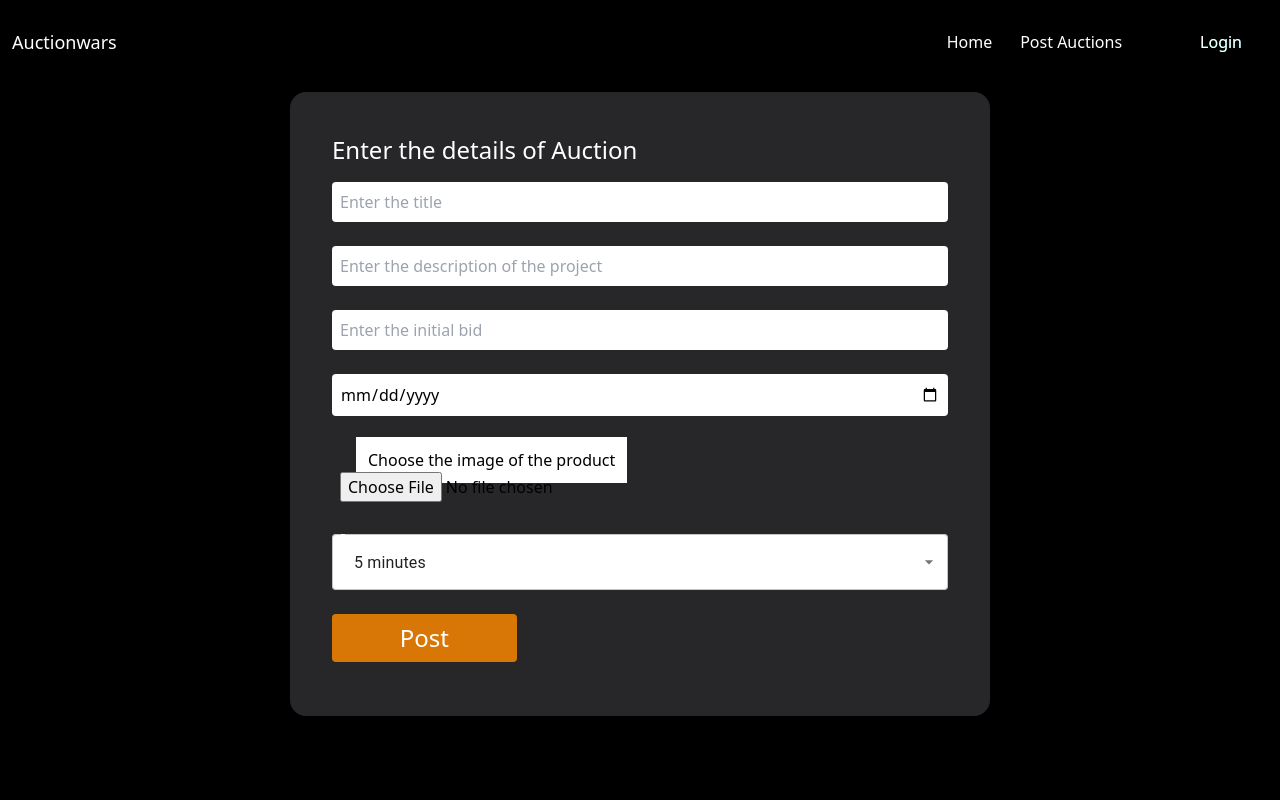
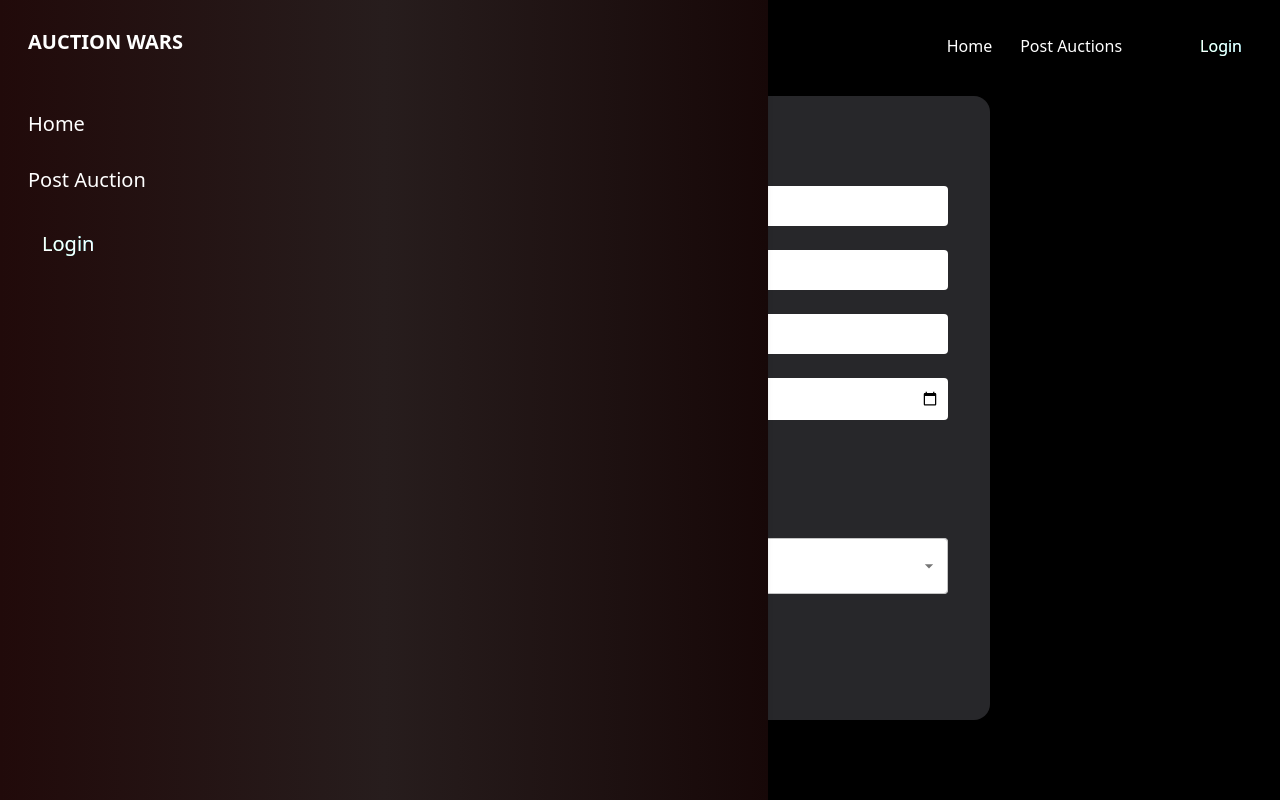
Before and after one commit to sinEscanor/Auction-Wars, a React (Vite) app: page /auction/post in a window 1280 px wide. Built offline with nearby package versions, Linux system fonts and the light colour scheme.

Commit message:
resposive fixes

```diff
--- /dev/null
+++ b/src/component/MobileNav.tsx
@@ -0,0 +1,55 @@
+import React from 'react'
+import { Link } from 'react-router-dom'
+import { useSelector } from 'react-redux'
+import { useNavigate } from 'react-router-dom'
+interface VisibleI{
+    isVisible: boolean,
+    setIsVisible: React.Dispatch<React.SetStateAction<boolean>>;
+
+}
+
+const MobileNav: React.FC<VisibleI> = ({isVisible, setIsVisible}) => {
+    const navigate = useNavigate()
+    const user = useSelector((state : any)=>state.Authenticate.user)
+  return (
+    <div
+      className={`fixed w-full inset-0 bg-black bg-opacity-50  duration-300 transition-transform z-40 flex-shrink-0 top-0 ${
+        isVisible ?  "-translate-x-full absolute" : "fixed xl:sticky"
+      }`}
+      onClick={() => setIsVisible(!isVisible)}
+    >
+      <div
+        className="fixed text-white flex flex-col  text-xl font-light font-roboto justify-between bg-gradient-to-r from-[#210a0a] via-[#271d1d] to-[#170808]  h-full w-[60vw] p-4 shadow-md top-0 left-0"
+
+        onClick={(e) => e.stopPropagation()}
+      >
+        <ul className="p-2 flex  flex-col space-y-6">
+          <li className="mb-6 text-xl font-semibold">
+            <h1>AUCTION WARS</h1>
+          </li>
+
+          <li className="hover:pl-3 duration-200">
+            {" "}
+            <Link to={"/"}>Home </Link>
+          </li>
+
+          <li className="hover:pl-2 duration-200">
+            {" "}
+            <Link to={"/auction/post"}>Post Auction </Link>
+          </li>
+
+          <li className="hover:pl-2 duration-200">
+          {
+            user ?(  <button onClick={()=>navigate('/userinfo')} className='bg-gradient-to-r from-[#EC9F05] to-[#FF4E00]  rounded-lg p-2 px-4'> {user.user.name}</button>):
+              (<button onClick={()=> navigate('/login')} className='bg-gradient-to-r from-[#20BF55] to-[#01BAEF] bg-clip-text bg-transparent rounded-lg p-2 px-4 '> Login</button>)
+            }
+          </li>
+
+        </ul>
+      </div>
+    </div>
+  );
+
+}
+
+export default MobileNav
--- a/src/component/Navbar.tsx
+++ b/src/component/Navbar.tsx
@@ -1,18 +1,25 @@
 
+import { useState } from 'react';
 import { useSelector } from 'react-redux';
 import {Outlet} from 'react-router-dom'
 import { Link } from 'react-router-dom';
+import MobileNav from './MobileNav';
+import { RxHamburgerMenu } from "react-icons/rx";
+
 import { useNavigate } from 'react-router-dom';
 const Navbar = () => {
   const user = useSelector((state : any)=>state.Authenticate.user)
+  const [isVisible, setIsVisible] = useState(false)
+
 
   const navigate = useNavigate();
 
   return (
     <>
-    <nav className='flex justify-between items-center py-3'>
+    <MobileNav isVisible={isVisible} setIsVisible={setIsVisible}/>
+    <nav className='flex justify-between  items-center py-3'>
         <h1 className='text-lg'>Auctionwars</h1>
-        <ul className='flex items-center'>
+        <ul className='md:flex hidden items-center'>
 
             <li className='hover:text-amber-500' > <Link to='/'> Home</Link></li>
             <li className='hover:text-amber-500'><Link to='/auction/post'> Post Auctions</Link></li>
@@ -24,6 +31,7 @@ const Navbar = () => {
 
 
         </ul>
+        <button className='md:hidden text-2xl' onClick={()=>setIsVisible(!isVisible)}><RxHamburgerMenu /></button>
     </nav>
     <Outlet/>
     </>
--- a/src/component/OnGoingAuction.tsx
+++ b/src/component/OnGoingAuction.tsx
@@ -33,8 +33,8 @@ const OnGoingAuction = () => {
   return (
     <>
     {  ongoingAuction ?
-        <div className='flex md:w-[80%] max-w-[750px] mx-2 lg:mx-10 gap-4 p-3 bg-zinc-900 border-white rounded-xl h-[320px]'>
-      <img className='w-[75%] object-cover rounded-xl ' src={ongoingAuction.photo} alt="auction" />
+        <div className='flex flex-col sm:flex-row md:w-[80%] max-w-[750px] mx-2 lg:mx-10 gap-4 p-3 bg-zinc-900 border-white rounded-xl sm:h-[320px]'>
+      <img className=' w-full sm:w-[55%] object-cover rounded-xl ' src={ongoingAuction.photo} alt="auction" />
       <div className='flex flex-col justify-between'>
         <div>
         <h1 className='text-2xl lg:text-4xl text-gray-300'>{ongoingAuction.title}</h1>
```
